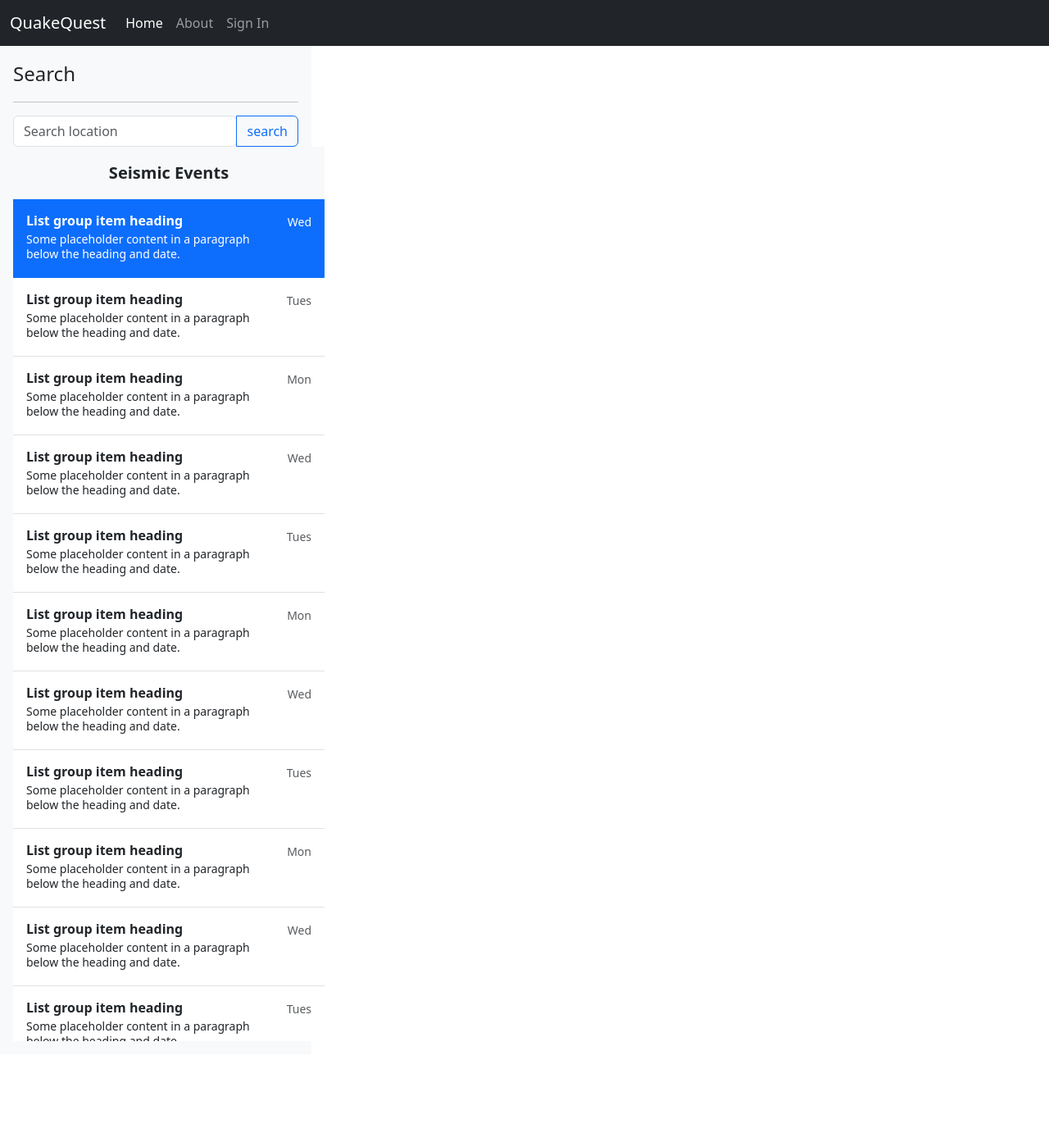
After one commit to anthonyargatoff/LifeCycle-Thugs, a Flask app: page /search in a window 1280 px wide. The commit adds this page. Shown: the top 1393 px of the page at 82% size. Run offline with Flask 3, Linux system fonts and the light colour scheme.

Commit message:
incorporated html pages into the templates folder and setup/fixed the routing for the pages

```diff
--- a/flaskr/__init__.py
+++ b/flaskr/__init__.py
@@ -40,8 +40,28 @@ def create_app(test_config=None):
     def map_page():
         return render_template('map.html')
 
+    # @app.route('/login')
+    # def login_page():
+    #     return render_template('login.html')
+
     @app.route('/login')
-    def login_page():
+    def new_login():
         return render_template('login.html')
 
+    @app.route('/search')
+    def search():
+        return render_template('Search.html')
+
+    @app.route('/landing')
+    def landing_page():
+        return render_template('Landing.html')
+
+    @app.route('/admin')
+    def admin_page():
+        return render_template('Admin.html')
+
+    @app.route('/about')
+    def about_page():
+        return render_template('About.html')
+
     return app
--- /dev/null
+++ b/flaskr/templates/Search.html
@@ -0,0 +1,142 @@
+<!DOCTYPE html>
+<html>
+<head>
+    <title>Search</title>
+    <link href="https://cdn.jsdelivr.net/npm/bootstrap@5.3.3/dist/css/bootstrap.min.css" rel="stylesheet" integrity="sha384-QWTKZyjpPEjISv5WaRU9OFeRpok6YctnYmDr5pNlyT2bRjXh0JMhjY6hW+ALEwIH" crossorigin="anonymous">
+</head>
+<body>
+
+    <script src="https://cdn.jsdelivr.net/npm/bootstrap@5.3.3/dist/js/bootstrap.bundle.min.js" integrity="sha384-YvpcrYf0tY3lHB60NNkmXc5s9fDVZLESaAA55NDzOxhy9GkcIdslK1eN7N6jIeHz" crossorigin="anonymous"></script>
+    <!-- Example Components for us to modify -->
+    <!--    Navbar Component
+        Responsively changes to hamburger icon when in small breakpoint -->
+        <nav class="navbar navbar-expand-lg navbar-dark bg-dark">
+            <div class="container-fluid">
+                <a class="navbar-brand" href="#">QuakeQuest</a>
+                <button class="navbar-toggler" type="button" data-bs-toggle="collapse" data-bs-target="#navbarNav" aria-controls="navbarNav" aria-expanded="false" aria-label="Toggle navigation">
+                    <span class="navbar-toggler-icon"></span>
+                </button>
+                <div class="collapse navbar-collapse" id="navbarNav">
+                    <ul class="navbar-nav">
+                        <li class="nav-item">
+                            <a class="nav-link active" aria-current="page" href="Landing.html">Home</a>
+                        </li>
+                        <li class="nav-item">
+                            <a class="nav-link" href="#">About</a>
+                        </li>
+                        <!-- needs to be dynamically updated if logged in-->
+                        <li class="nav-item">
+                            <a class="nav-link" href="/login">Sign In</a>
+                        </li>
+                    </ul>
+                </div>
+            </div>
+        </nav>
+<!-- Filter List Component-->
+  <div class="d-flex flex-column flex-shrink-0 p-3 bg-body-tertiary" style="width: 380px;">
+      <span class="fs-4">Search</span>
+    <!-- horizontal rule -->
+    <hr>
+    <div class="input-group">
+        <input type="search" class="form-control rounded" placeholder="Search location" aria-label="Search" aria-describedby="search-addon" />
+        <button type="button" class="btn btn-outline-primary" data-mdb-ripple-init>search</button>
+  </div>
+
+
+    <!-- Event List Component-->
+    <div class="d-flex flex-column align-items-stretch flex-shrink-0 bg-body-tertiary" style="width: 380px; overflow: scroll; height: 75vh">
+        <h2 class="fs-5 fw-semibold" style="margin: 1em; text-align: center;">Seismic Events</h2>
+      </a>
+      <div class="list-group list-group-flush border-bottom scrollarea">
+        <a href="#" class="list-group-item list-group-item-action active py-3 lh-sm" aria-current="true">
+          <div class="d-flex w-100 align-items-center justify-content-between">
+            <strong class="mb-1">List group item heading</strong>
+            <small>Wed</small>
+          </div>
+          <div class="col-10 mb-1 small">Some placeholder content in a paragraph below the heading and date.</div>
+        </a>
+        <a href="#" class="list-group-item list-group-item-action py-3 lh-sm">
+          <div class="d-flex w-100 align-items-center justify-content-between">
+            <strong class="mb-1">List group item heading</strong>
+            <small class="text-body-secondary">Tues</small>
+          </div>
+          <div class="col-10 mb-1 small">Some placeholder content in a paragraph below the heading and date.</div>
+        </a>
+        <a href="#" class="list-group-item list-group-item-action py-3 lh-sm">
+          <div class="d-flex w-100 align-items-center justify-content-between">
+            <strong class="mb-1">List group item heading</strong>
+            <small class="text-body-secondary">Mon</small>
+          </div>
+          <div class="col-10 mb-1 small">Some placeholder content in a paragraph below the heading and date.</div>
+        </a>
+
+        <a href="#" class="list-group-item list-group-item-action py-3 lh-sm" aria-current="true">
+          <div class="d-flex w-100 align-items-center justify-content-between">
+            <strong class="mb-1">List group item heading</strong>
+            <small class="text-body-secondary">Wed</small>
+          </div>
+          <div class="col-10 mb-1 small">Some placeholder content in a paragraph below the heading and date.</div>
+        </a>
+        <a href="#" class="list-group-item list-group-item-action py-3 lh-sm">
+          <div class="d-flex w-100 align-items-center justify-content-between">
+            <strong class="mb-1">List group item heading</strong>
+            <small class="text-body-secondary">Tues</small>
+          </div>
+          <div class="col-10 mb-1 small">Some placeholder content in a paragraph below the heading and date.</div>
+        </a>
+        <a href="#" class="list-group-item list-group-item-action py-3 lh-sm">
+          <div class="d-flex w-100 align-items-center justify-content-between">
+            <strong class="mb-1">List group item heading</strong>
+            <small class="text-body-secondary">Mon</small>
+          </div>
+          <div class="col-10 mb-1 small">Some placeholder content in a paragraph below the heading and date.</div>
+        </a>
+        <a href="#" class="list-group-item list-group-item-action py-3 lh-sm" aria-current="true">
+          <div class="d-flex w-100 align-items-center justify-content-between">
+            <strong class="mb-1">List group item heading</strong>
+            <small class="text-body-secondary">Wed</small>
+          </div>
+          <div class="col-10 mb-1 small">Some placeholder content in a paragraph below the heading and date.</div>
+        </a>
+        <a href="#" class="list-group-item list-group-item-action py-3 lh-sm">
+          <div class="d-flex w-100 align-items-center justify-content-between">
+            <strong class="mb-1">List group item heading</strong>
+            <small class="text-body-secondary">Tues</small>
+          </div>
+          <div class="col-10 mb-1 small">Some placeholder content in a paragraph below the heading and date.</div>
+        </a>
+        <a href="#" class="list-group-item list-group-item-action py-3 lh-sm">
+          <div class="d-flex w-100 align-items-center justify-content-between">
+            <strong class="mb-1">List group item heading</strong>
+            <small class="text-body-secondary">Mon</small>
+          </div>
+          <div class="col-10 mb-1 small">Some placeholder content in a paragraph below the heading and date.</div>
+        </a>
+        <a href="#" class="list-group-item list-group-item-action py-3 lh-sm" aria-current="true">
+          <div class="d-flex w-100 align-items-center justify-content-between">
+            <strong class="mb-1">List group item heading</strong>
+            <small class="text-body-secondary">Wed</small>
+          </div>
+          <div class="col-10 mb-1 small">Some placeholder content in a paragraph below the heading and date.</div>
+        </a>
+        <a href="#" class="list-group-item list-group-item-action py-3 lh-sm">
+          <div class="d-flex w-100 align-items-center justify-content-between">
+            <strong class="mb-1">List group item heading</strong>
+            <small class="text-body-secondary">Tues</small>
+          </div>
+          <div class="col-10 mb-1 small">Some placeholder content in a paragraph below the heading and date.</div>
+        </a>
+        <a href="#" class="list-group-item list-group-item-action py-3 lh-sm">
+          <div class="d-flex w-100 align-items-center justify-content-between">
+            <strong class="mb-1">List group item heading</strong>
+            <small class="text-body-secondary">Mon</small>
+          </div>
+          <div class="col-10 mb-1 small">Some placeholder content in a paragraph below the heading and date.</div>
+        </a>
+      </div>
+    </div>
+
+
+
+</body>
+</html>
--- a/flaskr/templates/index.html
+++ b/flaskr/templates/index.html
@@ -21,6 +21,10 @@
             <li>learn the usage of jinja templates to dynamically add data as needed</li>
             <li><a href="/map">This is a link to the basic map made using leaflet.js</a></li>
             <li><a href="/login">this is the login page skeleton</a></li>
+            <li><a href="/search">search page</a></li>
+            <li><a href="/about">about page</a></li>
+            <li><a href="/admin">admin page</a></li>
+            <li><a href="/landing">landing page</a></li>
             <li>just realized that we'll also need to figure out how to communicate between client side javascript and the server</li>
         </ul>
 
```
Also changed, not shown: flaskr/templates/About.html (added, +33 -0 lines), flaskr/templates/Admin.html (added, +83 -0 lines), flaskr/templates/Landing.html (added, +67 -0 lines), flaskr/templates/login.html (+54 -16 lines), flaskr/templates/signup.html (deleted, +0 -11 lines), flaskr/static/resources/images/Quake_Quest_Logo.png (added), 1 other file.
